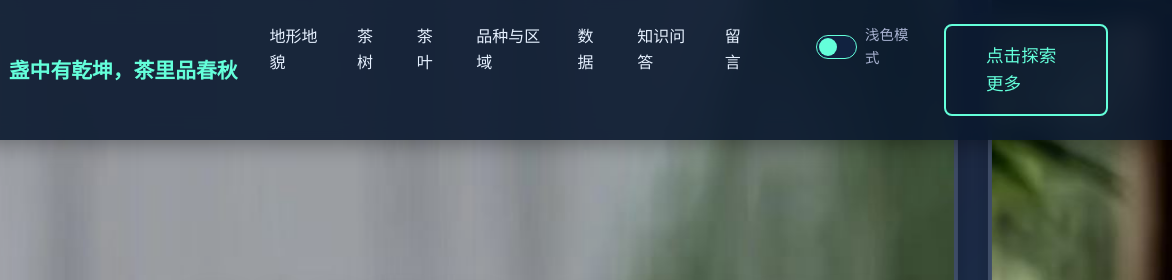
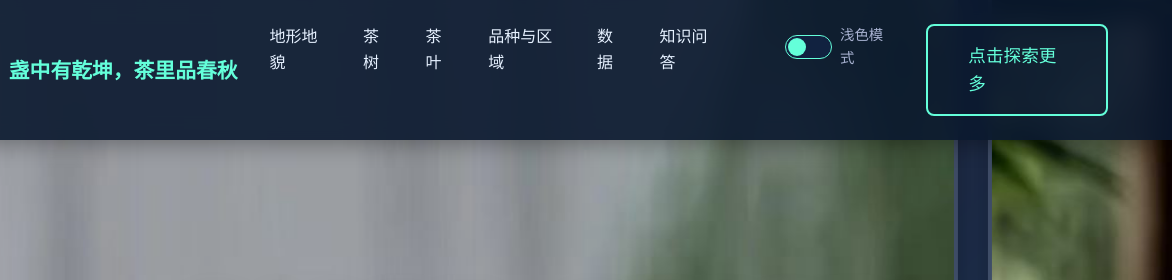
Before and after one commit to ZIYIHUANG-creator/tea_introduction, a plain HTML site: page index.html in a window 1280 px wide. Shown: the top 280 px of the page, 108-1280 px from the left. Drawn offline with nearby package versions, Linux system fonts and the light colour scheme; a web font is replaced by a local one.

Commit message:
删除留言

```diff
--- a/index.html
+++ b/index.html
@@ -29,7 +29,6 @@
             <li><a href="#regions">品种与区域</a></li>
             <li><a href="#data-visualization">数据</a></li>
             <li><a href="#quiz">知识问答</a></li>
-            <li><a href="message-board.html">留言</a></li>
             <li>
                 <div class="theme-switch-wrapper">
                     <label class="theme-switch" for="theme-checkbox">
```
